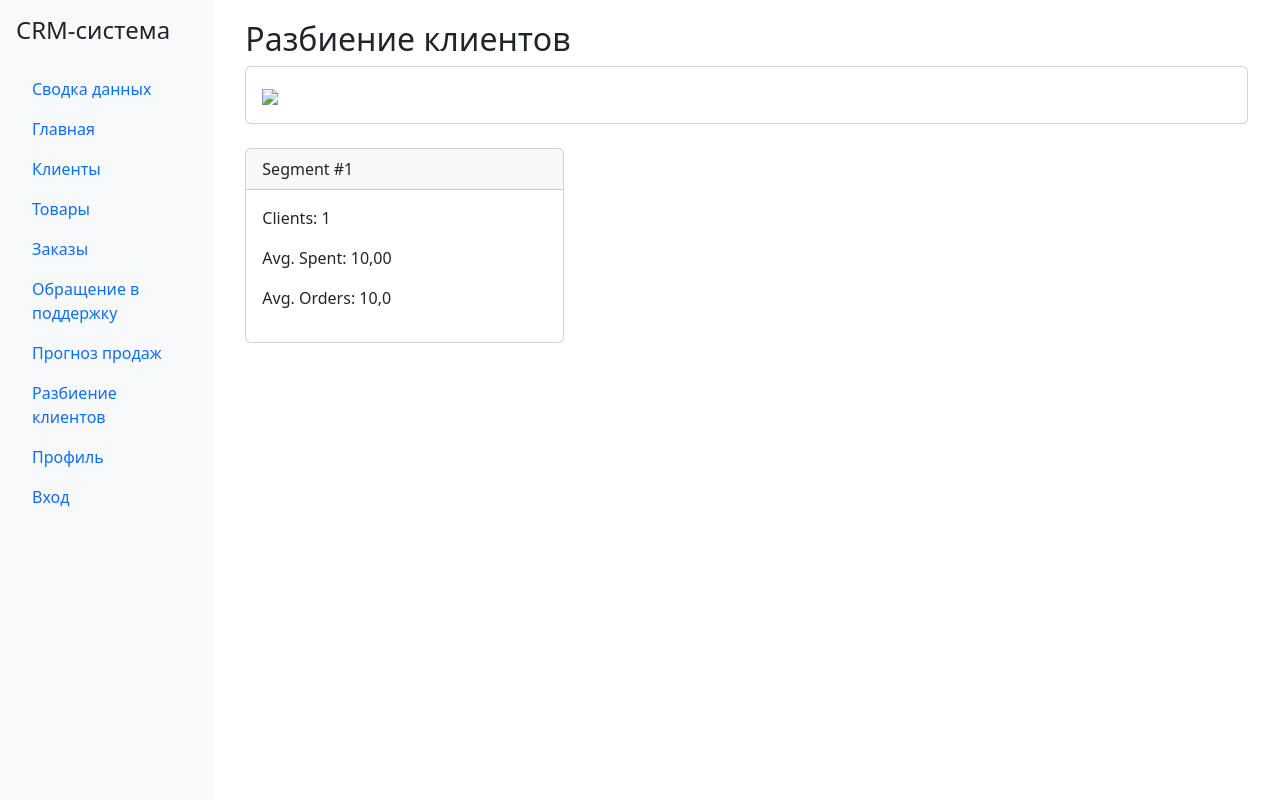
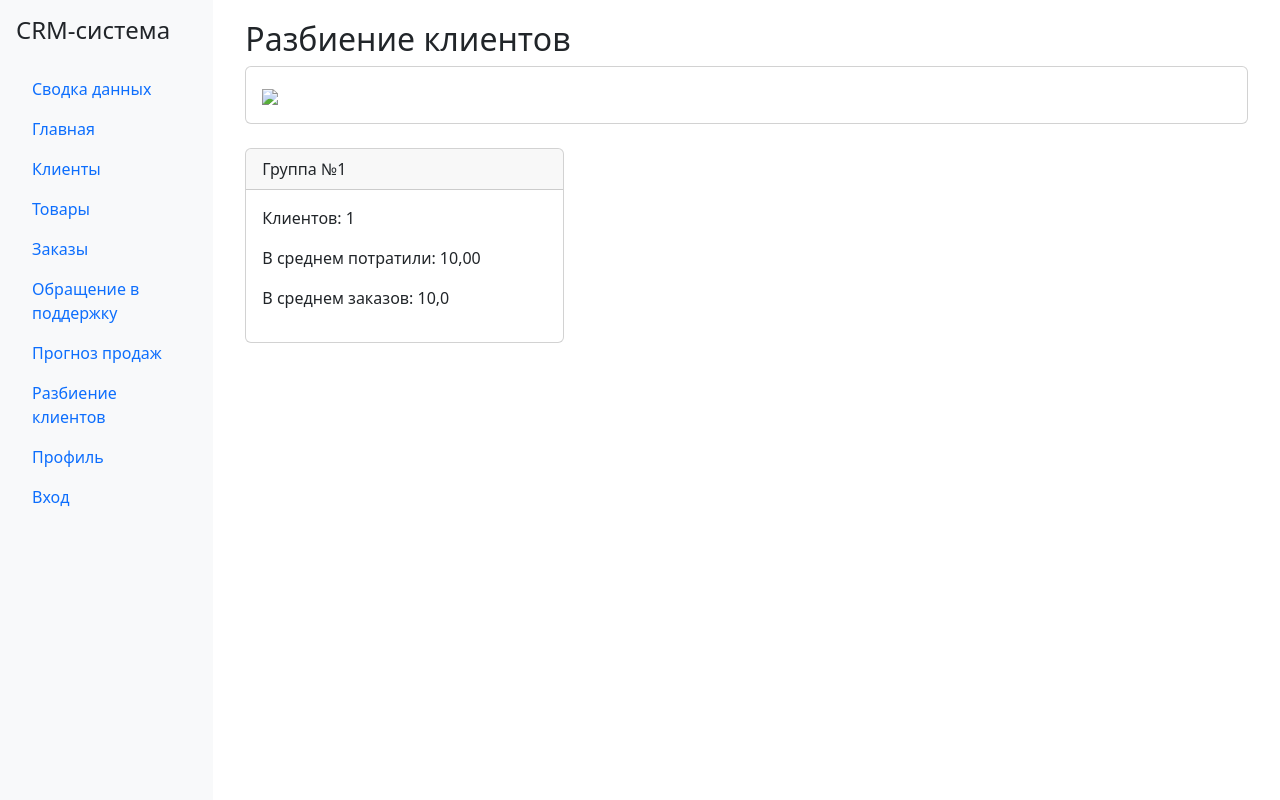
Before and after one commit to IDPavlov/crm_system, a Django app: template analytics/templates/analytics/client_segmentation.html in a window 1280 px wide. Run offline with Django 4.2, Linux system fonts and the light colour scheme; the template is opened without the code that fills it: most values are stand-ins (such as "Sample title", 1, 10 or a date in 2020).

Commit message:
небольшие улучшения

```diff
--- a/analytics/templates/analytics/client_segmentation.html
+++ b/analytics/templates/analytics/client_segmentation.html
@@ -19,11 +19,11 @@
             {% for cluster in clusters %}
             <div class="col-md-4 mb-3">
                 <div class="card">
-                    <div class="card-header">Segment #{{ cluster.id }}</div>
+                    <div class="card-header">Группа №{{ cluster.id }}</div>
                     <div class="card-body">
-                        <p>Clients: {{ cluster.count }}</p>
-                        <p>Avg. Spent: {{ cluster.avg_spent|floatformat:2 }}</p>
-                        <p>Avg. Orders: {{ cluster.avg_orders|floatformat:1 }}</p>
+                        <p>Клиентов: {{ cluster.count }}</p>
+                        <p>В среднем потратили: {{ cluster.avg_spent|floatformat:2 }}</p>
+                        <p>В среднем заказов: {{ cluster.avg_orders|floatformat:1 }}</p>
                     </div>
                 </div>
             </div>
--- a/dashboard/templates/dashboard/dashboard.html
+++ b/dashboard/templates/dashboard/dashboard.html
@@ -37,7 +37,7 @@
         <div class="col-md-6">
             <div class="card">
                 <div class="card-header">
-                    <h3>Quick Links</h3>
+                    <h3>Быстрые ссылки</h3>
                 </div>
                 <div class="card-body">
                     <div class="d-grid gap-2">
```
Also changed, not shown: analytics/views.py (+6 -6 lines).
